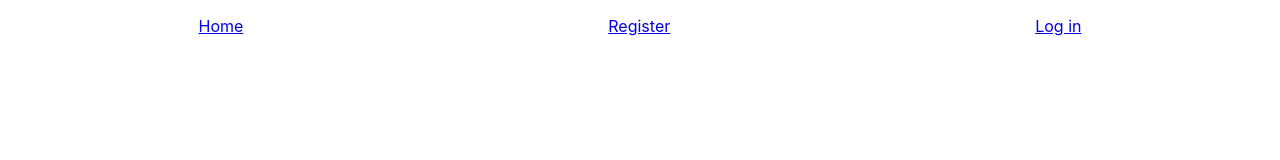
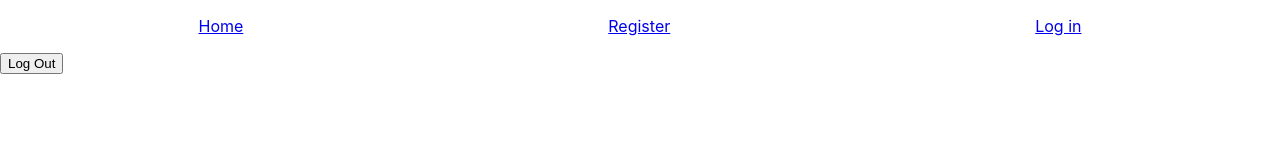
Before and after one commit to krikaz/Build_Week_React_Redux, a React (Create React App) app in the folder lambdafit/: page /logout in a window 1280 px wide. Shown: the top 160 px of the page. Built offline with nearby package versions, Linux system fonts and the light colour scheme.

Commit message:
added logout link

```diff
--- a/lambdafit/src/App.js
+++ b/lambdafit/src/App.js
@@ -7,6 +7,7 @@ import Login from './components/login';
 import Home from './components/home';
 import UserInfo from './components/userInfo';
 import UserExercises from './components/userExercises';
+import Logout from './components/logout';
 import styled from 'styled-components';
 
 const Nav = styled.nav`
@@ -36,26 +37,25 @@ class App extends React.Component {
 			<BrowserRouter>
 				<Nav>
 					<Link to="/">Home</Link>
-
 					{!this.props.isLoggedIn && <Link to="/register">Register</Link>}
-
 					{!this.props.isLoggedIn && <Link to="/login">Log in</Link>}
 
 					{this.props.isLoggedIn && <Link to="/myinfo">My account</Link>}
-
 					{this.props.isLoggedIn && <Link to="/myexercises">My exercises</Link>}
+					{this.props.isLoggedIn && <Link to="/logout">Log out</Link>}
 				</Nav>
 
 				<Route path="/" exact render={() => <Home {...this.props} />} />
 
-				<Route path="/register/" render={() => <Register {...this.props} />} />
-				<Route path="/login/" render={() => <Login {...this.props} />} />
+				<Route path="/register" render={() => <Register {...this.props} />} />
+				<Route path="/login" render={() => <Login {...this.props} />} />
 
 				<Route path="/myinfo" render={() => <UserInfo {...this.props} />} />
 				<Route
 					path="/myexercises"
 					render={() => <UserExercises {...this.props} />}
 				/>
+				<Route path="/logout" component={Logout} />
 			</BrowserRouter>
 		);
 	}
--- /dev/null
+++ b/lambdafit/src/components/logout.js
@@ -0,0 +1,15 @@
+import React from 'react';
+
+export default function Logout() {
+	const onLogOut = () => {
+		localStorage.clear();
+	};
+
+	return (
+		<div>
+			<button type="submit" onClick={onLogOut}>
+				Log Out
+			</button>
+		</div>
+	);
+}
--- a/lambdafit/src/reducers/index.js
+++ b/lambdafit/src/reducers/index.js
@@ -114,7 +114,6 @@ export const rootReducer = (state = initialState, action) => {
 			return {
 				...state,
 				fetchingUserExercises: false,
-				// exercises: [...state.exercises, action.payload],
 				exercises: action.payload,
 			};
 		case types.FETCHING_USER_EXERCISES_FAILURE:
```
